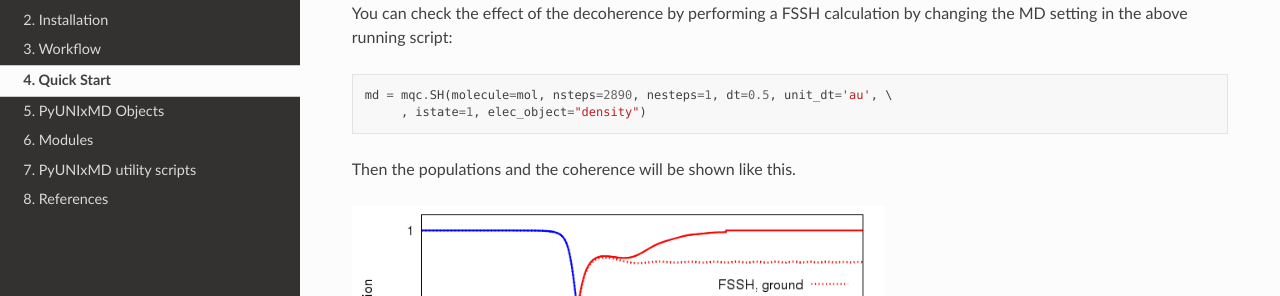
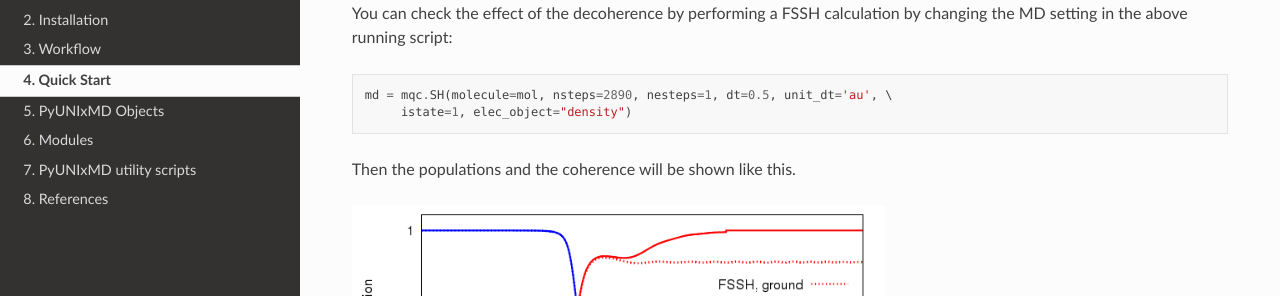
Before and after one commit to skmin-lab/unixmd, a Sphinx documentation site: the page built from docs/source/quick_start.rst, in a window 1280 px wide and 900 px high, scrolled down 8106 px. Shown: the part 155-451 px from the top of the window. Built offline with Sphinx 7.4.7 and the Read the Docs theme 2.0.0, drawn with Linux system fonts in a browser that asks for light colours; cross-references to code outside the pages are shown as plain code.

```diff
--- a/docs/source/quick_start.rst
+++ b/docs/source/quick_start.rst
@@ -369,7 +369,7 @@ by changing the MD setting in the above running script:
 .. code-block:: python
 
    md = mqc.SH(molecule=mol, nsteps=2890, nesteps=1, dt=0.5, unit_dt='au', \
-        , istate=1, elec_object="density")
+        istate=1, elec_object="density")
 
 Then the populations and the coherence will be shown like this.
 
```
